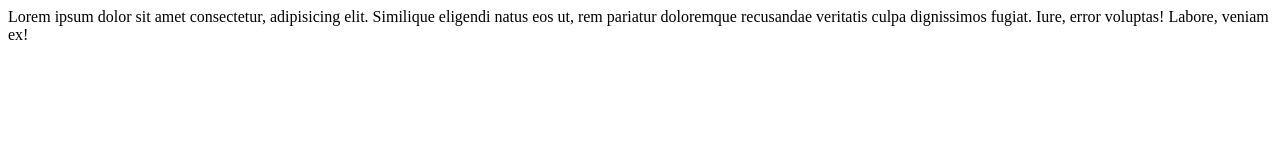
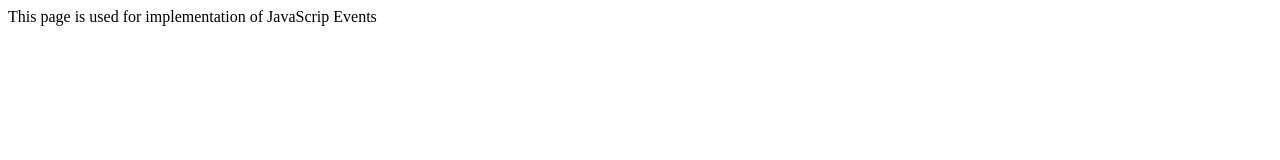
Before and after one commit to Gnananarsimha/HTML, a plain HTML site: page index.html in a window 1280 px wide. Drawn offline with Linux system fonts and the light colour scheme.

Commit message:
commited

```diff
--- a/index.html
+++ b/index.html
@@ -1 +1 @@
-<p>Lorem ipsum dolor sit amet consectetur, adipisicing elit. Similique eligendi natus eos ut, rem pariatur doloremque recusandae veritatis culpa dignissimos fugiat. Iure, error voluptas! Labore, veniam ex!</p>
+<p>This page is used for implementation of JavaScrip Events</p>
```
